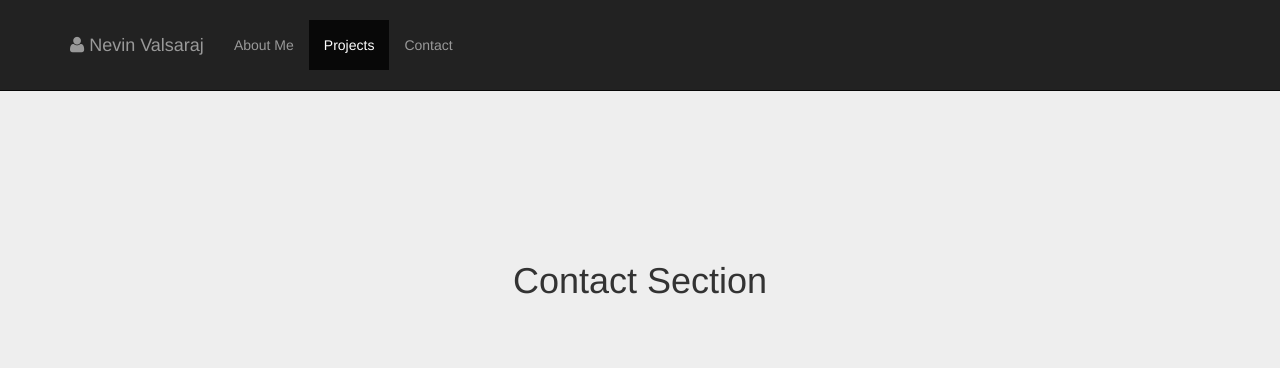
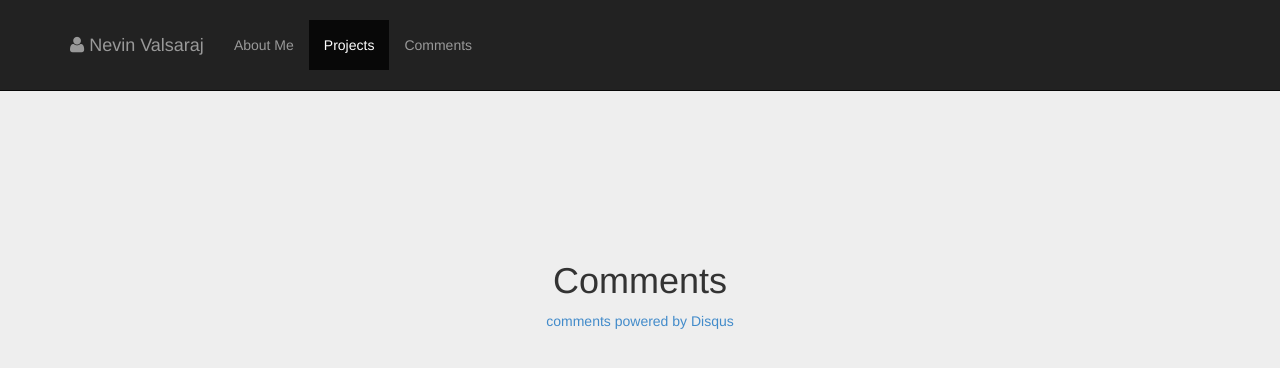
Before and after one commit to nevinvalsaraj/nevinvalsaraj.com, a Jekyll site: the page built from home2.html, in a window 1280 px wide and 900 px high, scrolled down 2609 px. Shown: the top 368 px of the window. Built offline with Jekyll 4.4.1, drawn with Linux system fonts in a browser that asks for light colours; comment, search, counter and statistics services are not loaded; some of the changed lines change nothing that is shown.

Commit message:
Integrating disqus

```diff
--- a/home2.html
+++ b/home2.html
@@ -7,10 +7,18 @@
 
 {% include head.html %}
 
-<link href="{{ "/css/bootstrap.min.css " | prepend: site.baseurl }}" rel="stylesheet">
+<link href="{{ " /css/bootstrap.min.css " | prepend: site.baseurl }}" rel="stylesheet">
 <link rel="stylesheet" href="{{ " /font-awesome/css/font-awesome.min.css " | prepend: site.baseurl}}">
 <!-- Custom CSS -->
-<link href="{{ "/css/home2.css" | prepend: site.baseurl }}" rel="stylesheet" type="text/css">
+<link href="{{ " /css/home2.css " | prepend: site.baseurl }}" rel="stylesheet" type="text/css">
+
+<!-- Core JavaScript Files -->
+<script src="{{ " /js/jquery210.min.js " | prepend: site.baseurl }}"></script>
+<script src="{{ " /js/bootstrap.min.js " | prepend: site.baseurl }}"></script>
+<script src="{{ " /js/jquery.easing.min.js " | prepend: site.baseurl }}"></script>
+
+<!-- Custom Theme JavaScript -->
+<script src="{{ " /js/scrolling-nav.js " | prepend: site.baseurl }}"></script>
 
 <!-- HTML5 shim and Respond.js IE8 support of HTML5 elements and media queries -->
 <!--[if lt IE 9]>
@@ -46,7 +54,7 @@
                         <a href="#services">Projects</a>
                     </li>
                     <li class="page-scroll">
-                        <a href="#contact">Contact</a>
+                        <a href="#contact">Comments</a>
                     </li>
                 </ul>
             </div>
@@ -59,18 +67,18 @@
         <div class="container">
             <div class="row">
                 <div class="col-lg-4">
-                    <img src="{{"/resources/nevin.png" | prepend: site.baseurl }}" class="img-circle" height="220" alt="">
+                    <img src="{{" /resources/nevin.png " | prepend: site.baseurl }}" class="img-circle" height="220" alt="">
                 </div>
                 <div class="col-lg-8">
                     <h2>Nevin Valsaraj</h2>
                     <h4>Junior Undergraduate Student</h4>
                     <h4>Department of Computer Science & Engineering</h5>
-                    <h4>IIT Kharagpur</h4>
+                        <h4>IIT Kharagpur</h4>
 
-                    <br>
-                    <div class="page-scroll">
-                        <a class="btn btn-lg btn-success" href="#about">About Me</a>
-                    </div>
+                        <br>
+                        <div class="page-scroll">
+                            <a class="btn btn-lg btn-success" href="#about">About Me</a>
+                        </div>
                 </div>
             </div>
             <br>
@@ -106,10 +114,30 @@
 
     <section id="contact" class="contact-section">
         <div class="container">
+
             <div class="row">
                 <div class="col-lg-12">
-                    <h1>Contact Section</h1>
+                    <h1>Comments</h1>
                 </div>
+            </div>
+            <div class="row">
+                <div id="disqus_thread"></div>
+                <script type="text/javascript">
+                /* * * CONFIGURATION VARIABLES: EDIT BEFORE PASTING INTO YOUR WEBPAGE * * */
+                var disqus_shortname = 'nevinvalsaraj'; // required: replace example with your forum shortname
+
+                /* * * DON'T EDIT BELOW THIS LINE * * */
+                (function() {
+                    var dsq = document.createElement('script');
+                    dsq.type = 'text/javascript';
+                    dsq.async = true;
+                    dsq.src = '//' + disqus_shortname + '.disqus.com/embed.js';
+                    (document.getElementsByTagName('head')[0] || document.getElementsByTagName('body')[0]).appendChild(dsq);
+                })();
+                </script>
+                <noscript>Please enable JavaScript to view the <a href="http://disqus.com/?ref_noscript">comments powered by Disqus.</a>
+                </noscript>
+                <a href="http://disqus.com" class="dsq-brlink">comments powered by <span class="logo-disqus">Disqus</span></a>
             </div>
         </div>
     </section>
@@ -136,13 +164,18 @@
         </div>
     </div>
 
-    <!-- Core JavaScript Files -->
-    <script src="{{ "/js/jquery210.min.js" | prepend: site.baseurl }}"></script>
-    <script src="{{ "/js/bootstrap.min.js" | prepend: site.baseurl }}"></script>
-    <script src="{{ "/js/jquery.easing.min.js" | prepend: site.baseurl }}"></script>
+    <script type="text/javascript">
+    /* * * CONFIGURATION VARIABLES: EDIT BEFORE PASTING INTO YOUR WEBPAGE * * */
+    var disqus_shortname = 'nevinvalsaraj'; // required: replace example with your forum shortname
 
-    <!-- Custom Theme JavaScript -->
-    <script src="{{ "/js/scrolling-nav.js" | prepend: site.baseurl }}"></script>
+    /* * * DON'T EDIT BELOW THIS LINE * * */
+    (function () {
+        var s = document.createElement('script'); s.async = true;
+        s.type = 'text/javascript';
+        s.src = '//' + disqus_shortname + '.disqus.com/count.js';
+        (document.getElementsByTagName('HEAD')[0] || document.getElementsByTagName('BODY')[0]).appendChild(s);
+    }());
+    </script>
 
 </body>
 
```
